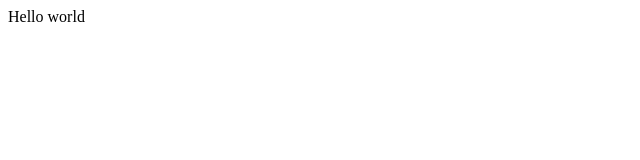
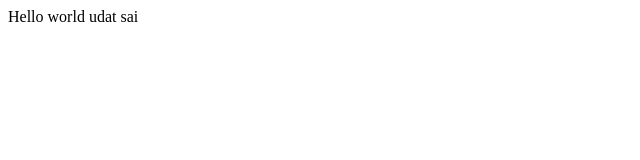
Before and after one commit to haritarun/temp, a plain HTML site: page index.html in a window 1280 px wide. Shown: the full height of the page, 0-640 px from the left. Drawn offline with Linux system fonts and the light colour scheme.

Commit message:
uday commit

```diff
--- a/index.html
+++ b/index.html
@@ -7,5 +7,7 @@
 </head>
 <body>
     Hello world
+
+    udat sai
 </body>
 </html>
```
